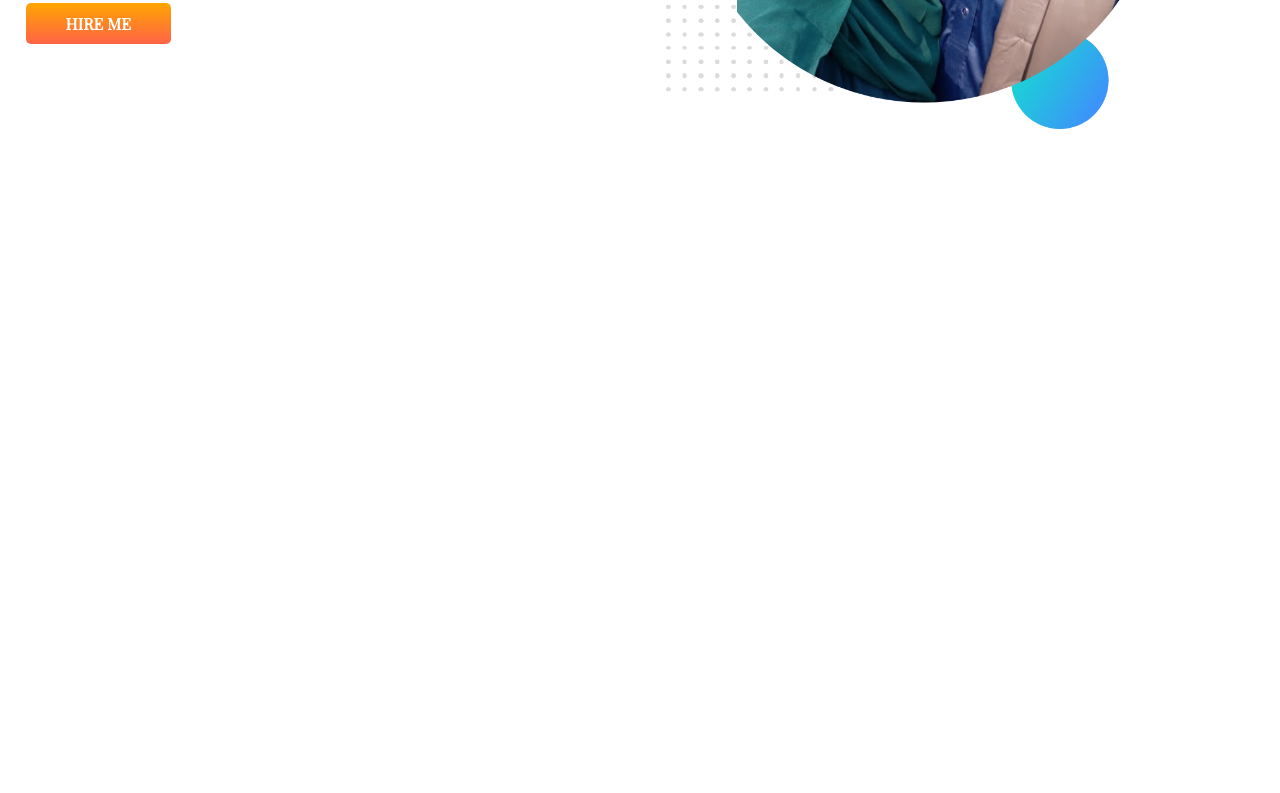
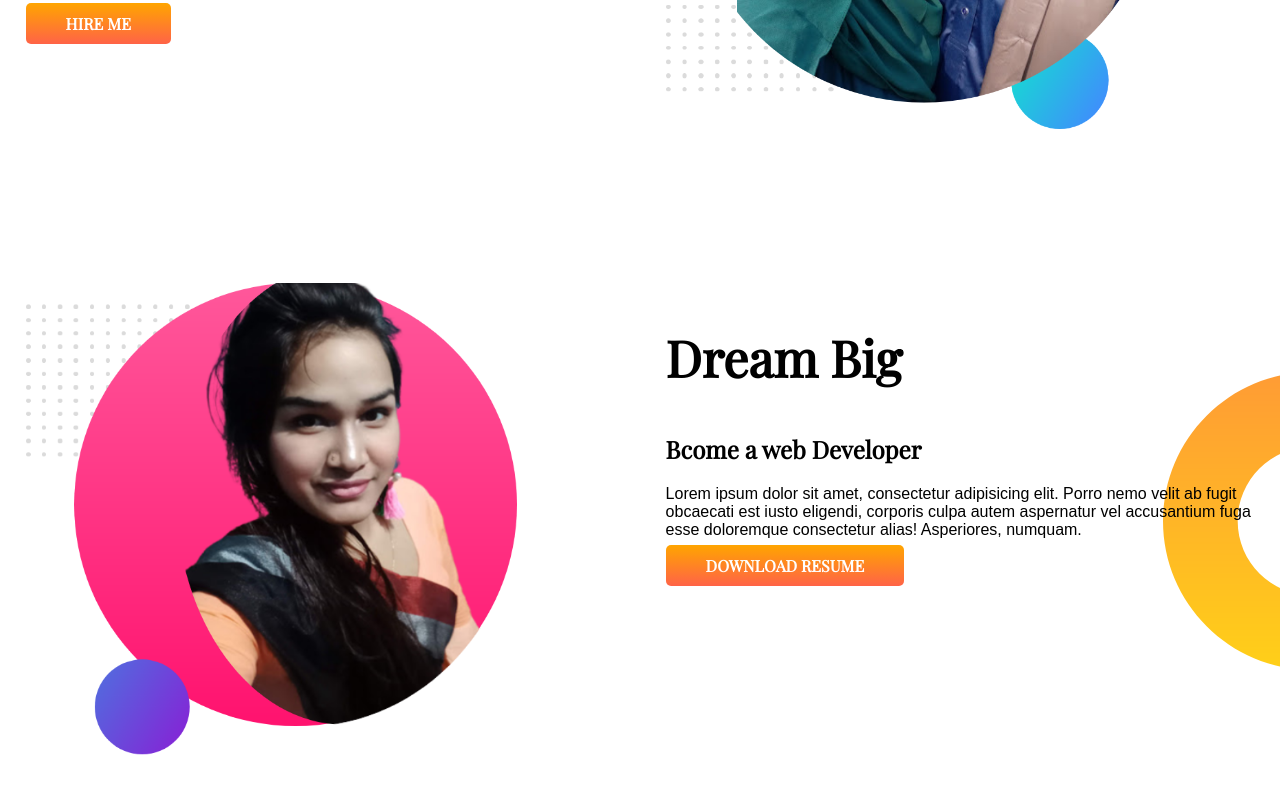
Before and after one commit to ayshaMone/Developer-Portfolio, a plain HTML site: page index.html in a window 1280 px wide. Shown: the part 359-1152 px from the top of the page. Before the commit the page ends 800 px from the top, so only its background shows below. Drawn offline with nearby package versions, Linux system fonts and the light colour scheme.

Commit message:
dream added

```diff
--- a/index.html
+++ b/index.html
@@ -29,6 +29,19 @@
             <img src="images/my-bg-2.png" alt="">
         </div>
     </section>
+    <section class="dream-big">
+        <div class="half-width">
+            <img src="images/my-bg3.png" alt="">
+        </div>
+        <div class="half-width">
+            <h1>Dream Big</h1>
+            <h2>Bcome a web Developer</h2>
+            <p>Lorem ipsum dolor sit amet, consectetur adipisicing elit. Porro nemo velit ab fugit obcaecati est iusto
+                eligendi, corporis culpa autem aspernatur vel accusantium fuga esse doloremque consectetur alias!
+                Asperiores, numquam.</p>
+            <a class="link-button" target="_blank" href="">DOWNLOAD RESUME</a>
+        </div>
+    </section>
 </body>
 
 </html>
--- a/style.css
+++ b/style.css
@@ -13,6 +13,7 @@ h1 {
 
 section {
     display: flex;
+    margin-bottom: 150px;
 }
 
 .half-width {
@@ -41,3 +42,9 @@ p {
     background-image: url(images/top-banner.png);
     background-repeat: no-repeat;
 }
+
+.dream-big {
+    background-image: url(images/dream-bg.png);
+    background-repeat: no-repeat;
+    background-position: right;
+}
```
Also changed, not shown: images/20170503_222146-removebg-preview.png (added), images/20170503_222146.jpg (added), images/IMG.png (deleted), images/IMG20221126115815.jpg (deleted), images/Makeup .jpg (added), images/Snapchat-634597445.jpg (deleted), images/my-bg2.png (deleted), images/my-bg3.png (added).
